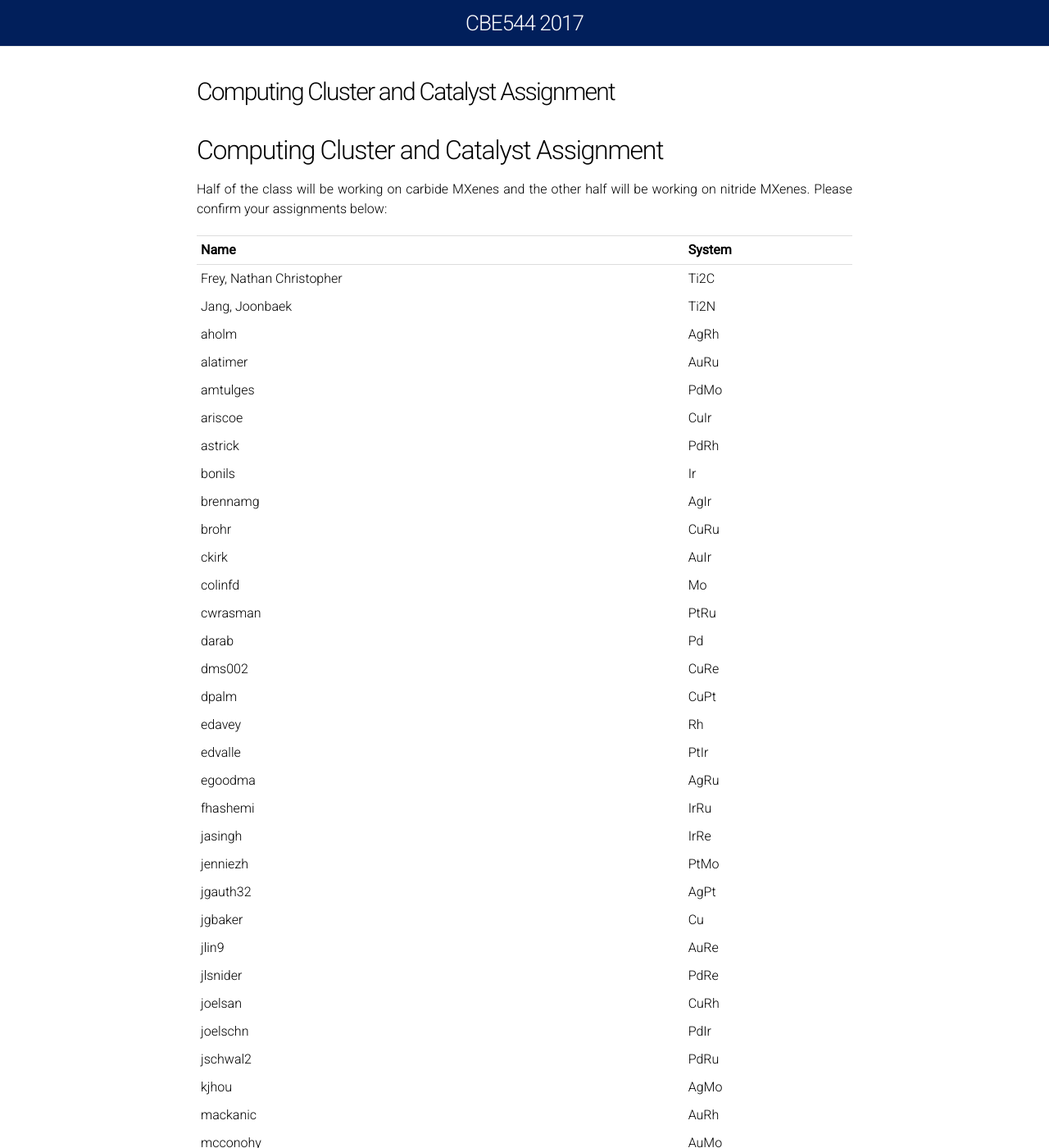
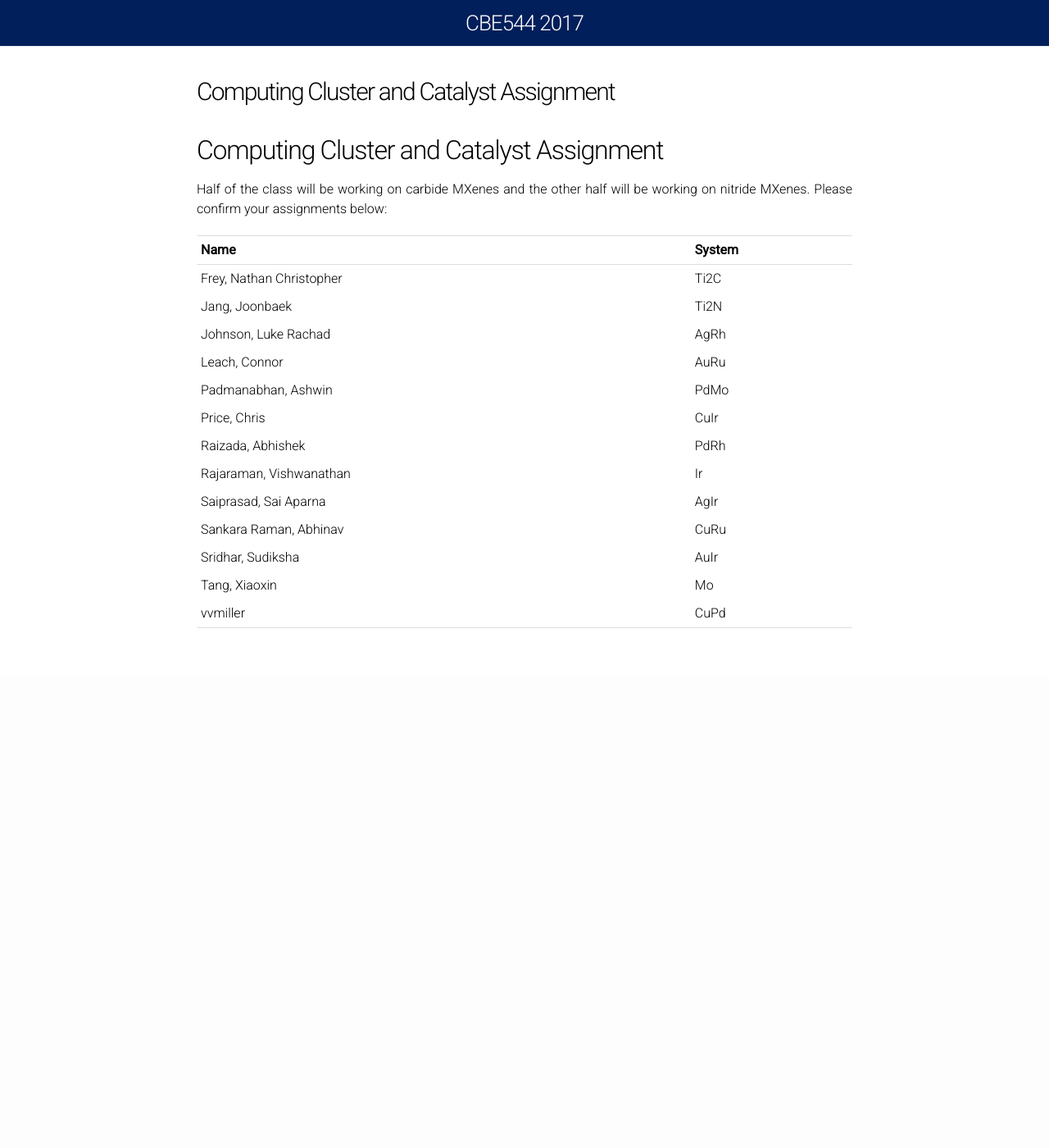
Before and after one commit to vojale/CBE544-2018.github.io, a Jekyll site: the page built from ProjectAssignments.md, in a window 1280 px wide and 1400 px high. Shown: the whole window at 82% size. Built offline with Jekyll 4.4.1, drawn with Linux system fonts in a browser that asks for light colours; our own code applies the rules of GitHub Pages for plain Markdown files; some of the changed text lies outside the part shown.

Commit message:
Update ProjectAssignments.md

```diff
--- a/ProjectAssignments.md
+++ b/ProjectAssignments.md
@@ -51,156 +51,44 @@ table#t01 th    {
     <td>Ti2N</td>
 </tr>
 <tr>
-    <td>aholm</td>
+    <td>Johnson, Luke Rachad</td>
     <td>AgRh</td>
 </tr>
 <tr>
-    <td>alatimer</td>
+    <td>Leach, Connor</td>
     <td>AuRu</td>
 </tr>
 <tr>
-    <td>amtulges</td>
+    <td>Padmanabhan, Ashwin </td>
     <td>PdMo</td>
 </tr>
 <tr>
-    <td>ariscoe</td>
+    <td>Price, Chris </td>
     <td>CuIr</td>
 </tr>
 <tr>
-    <td>astrick</td>
+    <td>Raizada, Abhishek </td>
     <td>PdRh</td>
 </tr>
 <tr>
-    <td>bonils</td>
+    <td>Rajaraman, Vishwanathan </td>
     <td>Ir</td>
 </tr>
 <tr>
-    <td>brennamg</td>
+    <td>Saiprasad, Sai Aparna</td>
     <td>AgIr</td>
 </tr>
 <tr>
-    <td>brohr</td>
+    <td>Sankara Raman, Abhinav </td>
     <td>CuRu</td>
 </tr>
 <tr>
-    <td>ckirk</td>
+    <td>Sridhar, Sudiksha </td>
     <td>AuIr</td>
 </tr>
 <tr>
-    <td>colinfd</td>
+    <td>Tang, Xiaoxin </td>
     <td>Mo</td>
-</tr>
-<tr>
-    <td>cwrasman</td>
-    <td>PtRu</td>
-</tr>
-<tr>
-    <td>darab</td>
-    <td>Pd</td>
-</tr>
-<tr>
-    <td>dms002</td>
-    <td>CuRe</td>
-</tr>
-<tr>
-    <td>dpalm</td>
-    <td>CuPt</td>
-</tr>
-<tr>
-    <td>edavey</td>
-    <td>Rh</td>
-</tr>
-<tr>
-    <td>edvalle</td>
-    <td>PtIr</td>
-</tr>
-<tr>
-    <td>egoodma</td>
-    <td>AgRu</td>
-</tr>
-<tr>
-    <td>fhashemi</td>
-    <td>IrRu</td>
-</tr>
-<tr>
-    <td>jasingh</td>
-    <td>IrRe</td>
-</tr>
-<tr>
-    <td>jenniezh</td>
-    <td>PtMo</td>
-</tr>
-<tr>
-    <td>jgauth32</td>
-    <td>AgPt</td>
-</tr>
-<tr>
-    <td>jgbaker</td>
-    <td>Cu</td>
-</tr>
-<tr>
-    <td>jlin9</td>
-    <td>AuRe</td>
-</tr>
-<tr>
-    <td>jlsnider</td>
-    <td>PdRe</td>
-</tr>
-<tr>
-    <td>joelsan</td>
-    <td>CuRh</td>
-</tr>
-<tr>
-    <td>joelschn</td>
-    <td>PdIr</td>
-</tr>
-<tr>
-    <td>jschwal2</td>
-    <td>PdRu</td>
-</tr>
-<tr>
-    <td>kjhou</td>
-    <td>AgMo</td>
-</tr>
-<tr>
-    <td>mackanic</td>
-    <td>AuRh</td>
-</tr>
-<tr>
-    <td>mcconohy</td>
-    <td>AuMo</td>
-</tr>
-<tr>
-    <td>mgfields</td>
-    <td>AgPd</td>
-</tr>
-<tr>
-    <td>mikeboyd</td>
-    <td>Ru</td>
-</tr>
-<tr>
-    <td>nahlborg</td>
-    <td>Ag</td>
-</tr>
-<tr>
-    <td>nyyang</td>
-    <td>PtRe</td>
-</tr>
-<tr>
-    <td>rbritto</td>
-    <td>Re</td>
-</tr>
-<tr>
-    <td>rkini11</td>
-    <td>AuPt</td>
-</tr>
-<tr>
-    <td>rsandbe1</td>
-    <td>CuMo</td>
-</tr>
-<tr>
-    <td>sarah16</td>
-    <td>PdPt</td>
 </tr>
 
 <tr class="last">
```
